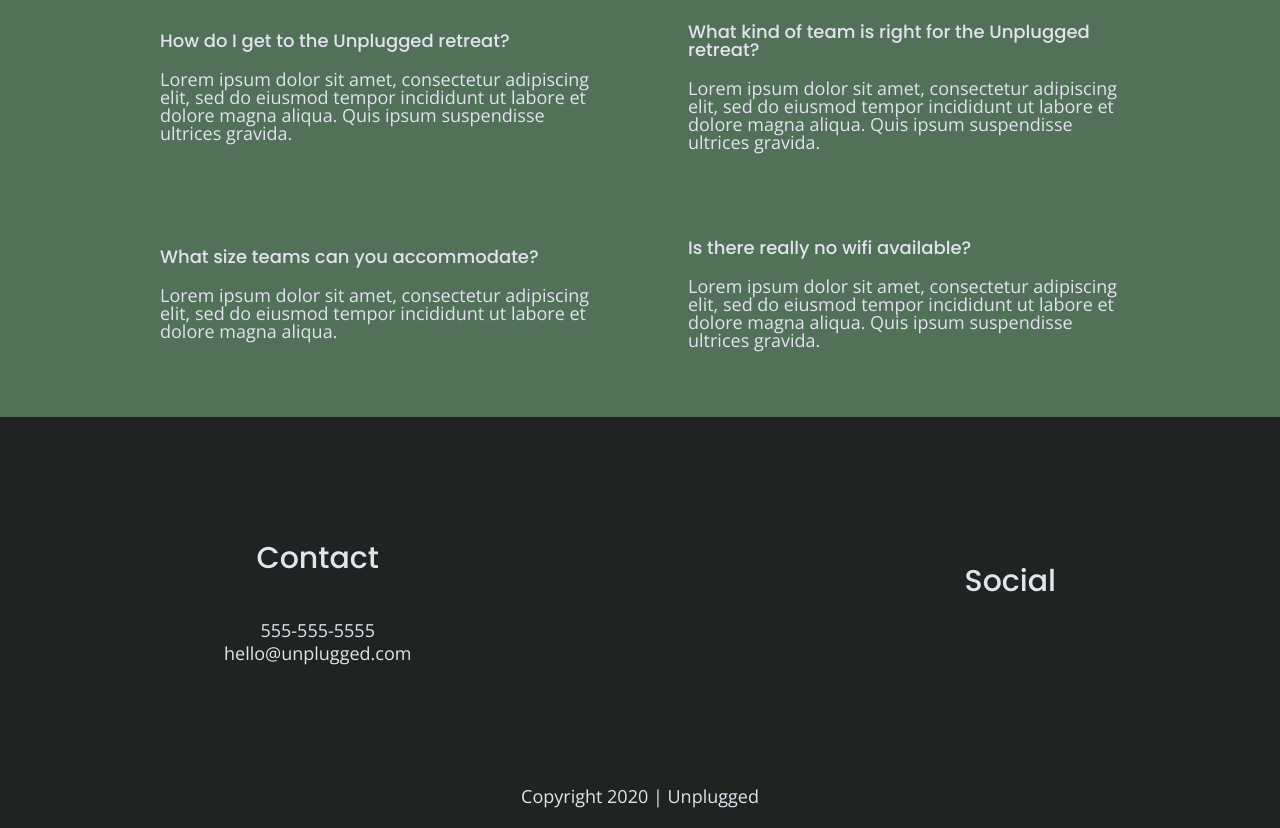
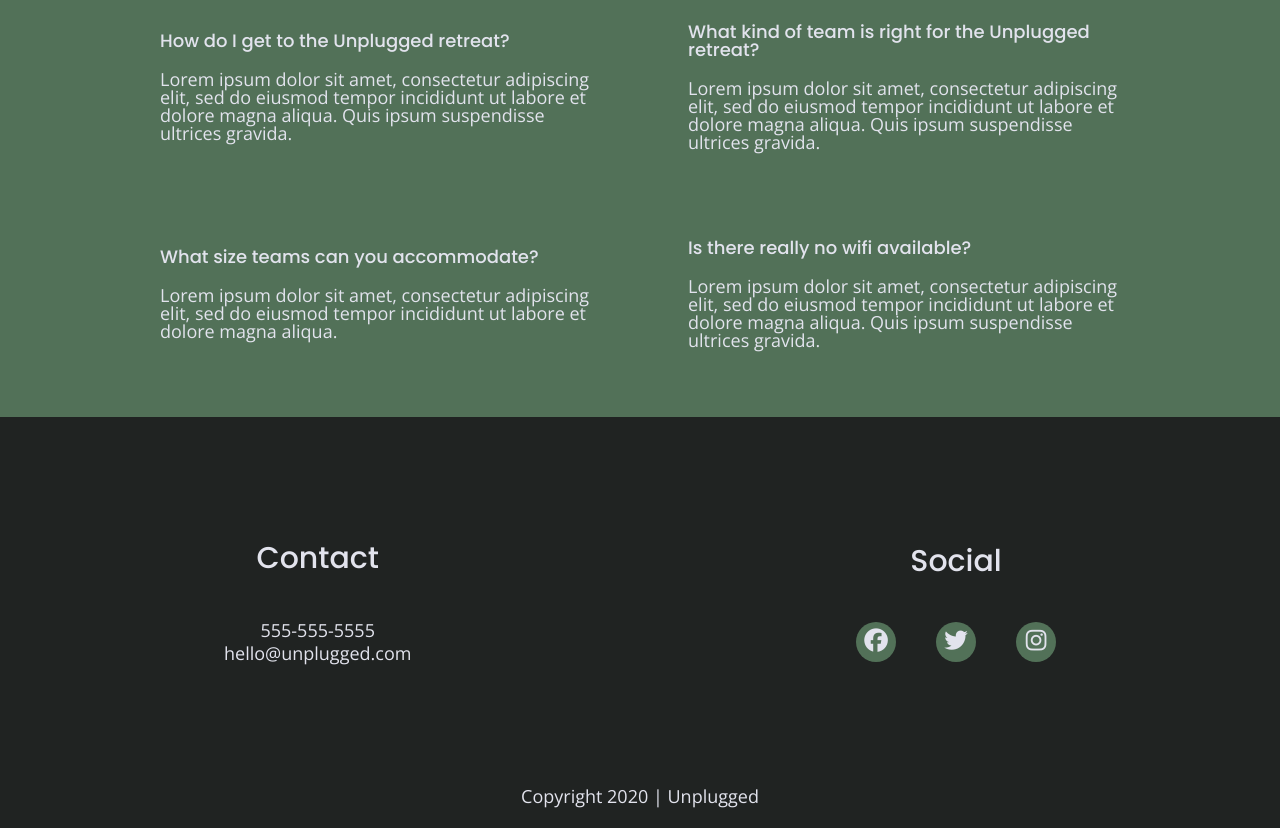
Before and after one commit to j-steil/unplugged-retreat, a website: page faq/index.html in a window 1280 px wide. Shown: the part 313-1141 px from the top of the page. Drawn offline with nearby package versions, Linux system fonts and the light colour scheme.

Commit message:
Added social icons

```diff
--- a/css/main.css
+++ b/css/main.css
@@ -200,6 +200,7 @@ header nav {
   width: 60%;
   font-size: 1.125em;
   font-weight: 700;
+  text-transform: uppercase;
 }
 
 header nav ul {
@@ -237,9 +238,17 @@ footer .social-icons {
 }
 
 footer .social-icons p {
+  background-color: #527158;
+  border-radius: 50%;
+  width: 40px;
+  height: 40px;
   display: flex;
   justify-content: center;
   align-items: center;
+}
+
+footer .social-icons p i {
+  font-size: 1.3125em;
 }
 
 footer .copyright {
@@ -631,6 +640,11 @@ input[type=button] {
     line-height: 1.285;
   }
 
+  footer .social-icons {
+    width: 12.5em;
+    justify-content: space-between;
+  }
+
   footer .copyright {
     width: 100%;
   }
--- a/faq/index.html
+++ b/faq/index.html
@@ -86,9 +86,9 @@
         <div class="social">
           <h4>Social</h4>
           <div class="social-icons">
-            <p><a href="#" target="_blank"></a></p>
-            <p><a href="#" target="_blank"></a></p>
-            <p><a href="#" target="_blank"></a></p>
+            <p><a href="#" target="_blank"><i class="fab fa-facebook"></i></a></p>
+            <p><a href="#" target="_blank"><i class="fab fa-twitter"></i></a></p>
+            <p><a href="#" target="_blank"><i class="fab fa-instagram"></i></a></p>
           </div>
         </div>
       </div>
```
Also changed, not shown: about/index.html (+3 -3 lines), index.html (+3 -3 lines).
